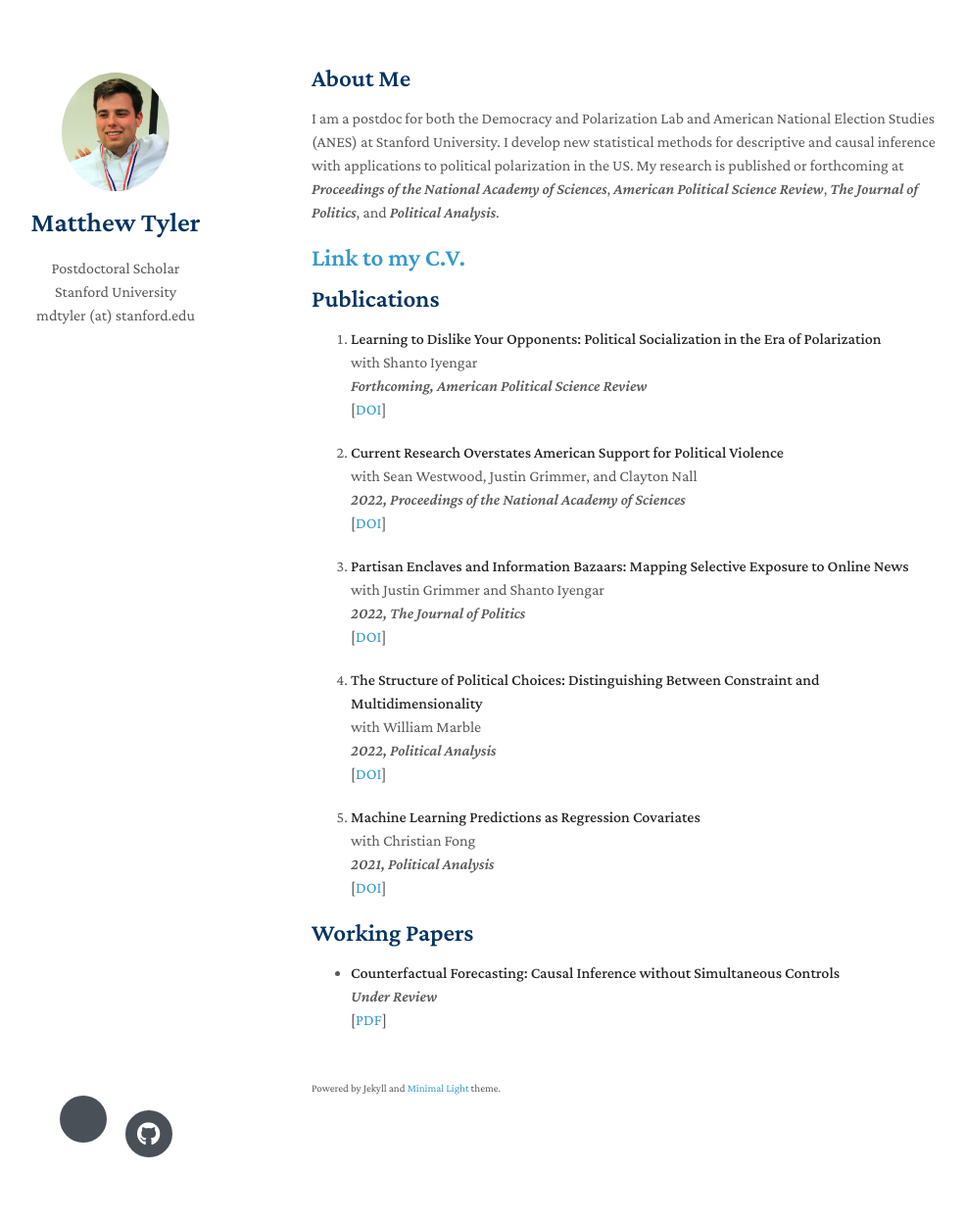
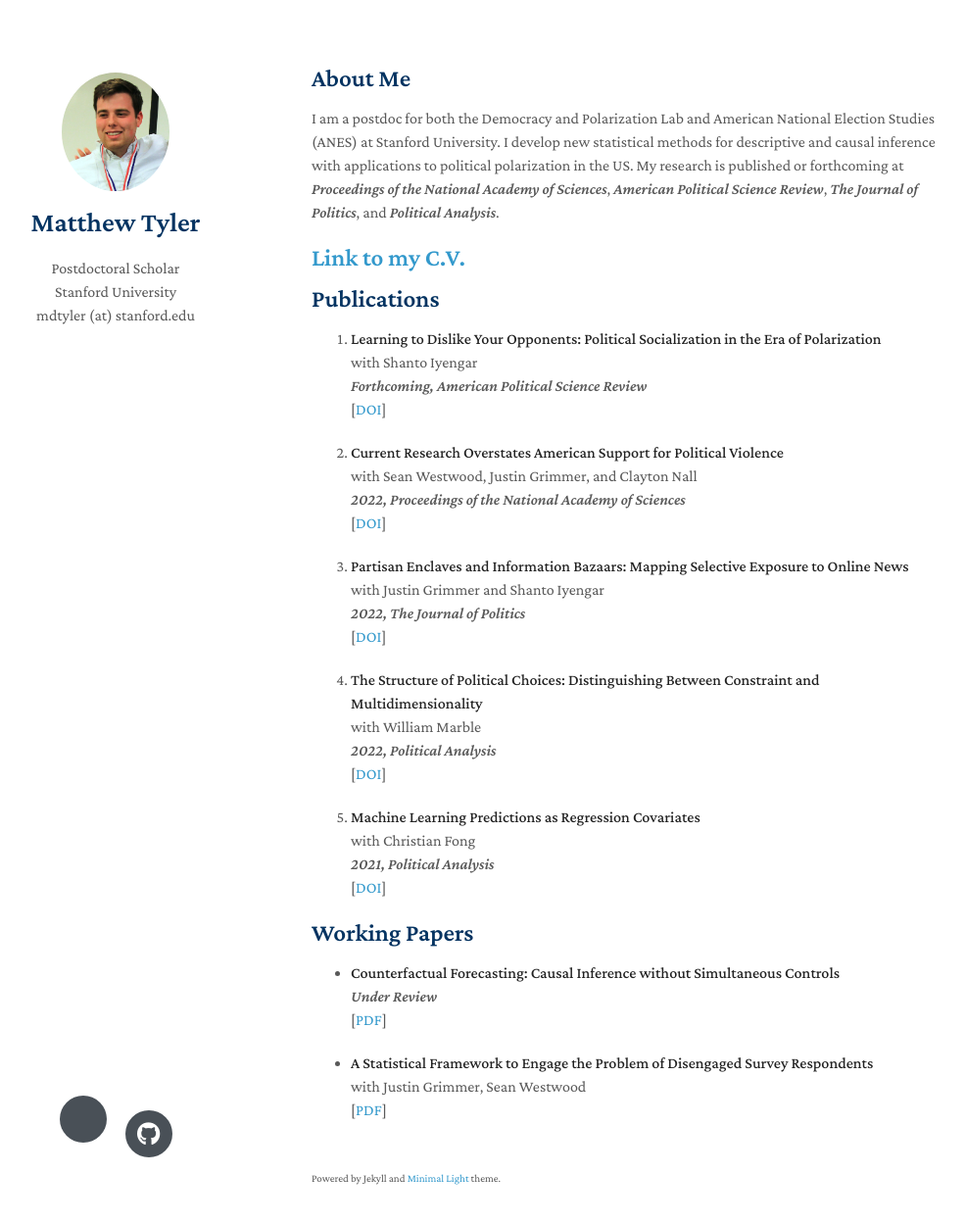
Before and after one commit to matthewtyler/matthewtyler.github.io, a Jekyll site: the page built from index.md, in a window 1280 px wide and 1283 px high. Shown: the top 1248 px of the window at 98% size, without its empty margins (152-1137 px from the left). Built offline with Jekyll 4.4.1, drawn with Linux system fonts in a browser that asks for light colours; nearby versions of some CDN libraries; a style sheet for code colours, icons or effects is not loaded; our own code applies the rules of GitHub Pages for plain Markdown files.

Commit message:
Update index.md

```diff
--- a/index.md
+++ b/index.md
@@ -66,6 +66,11 @@ I am a postdoc for both the Democracy and Polarization Lab and American National
   <br>
   [[PDF][6]]
 
+* [**A Statistical Framework to Engage the Problem of Disengaged Survey Respondents**][8]
+  <br>
+  with Justin Grimmer, Sean Westwood
+  <br>
+  [[PDF][8]]
 
 [1]: https://osf.io/a8m3n/
 [2]: https://doi.org/10.1086/716950
```
Also changed, not shown: other parts of index.md (+1 -0 lines).
